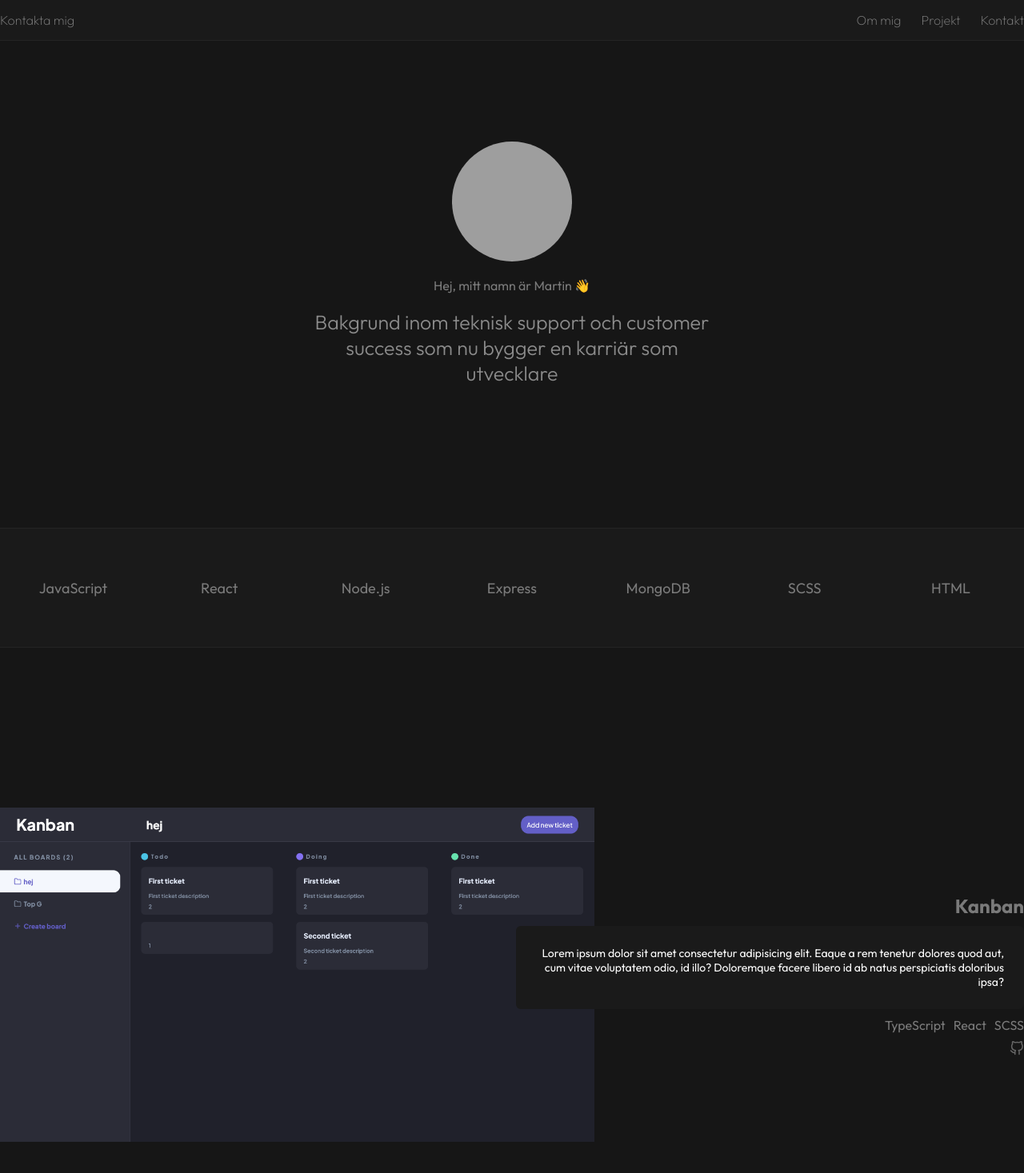
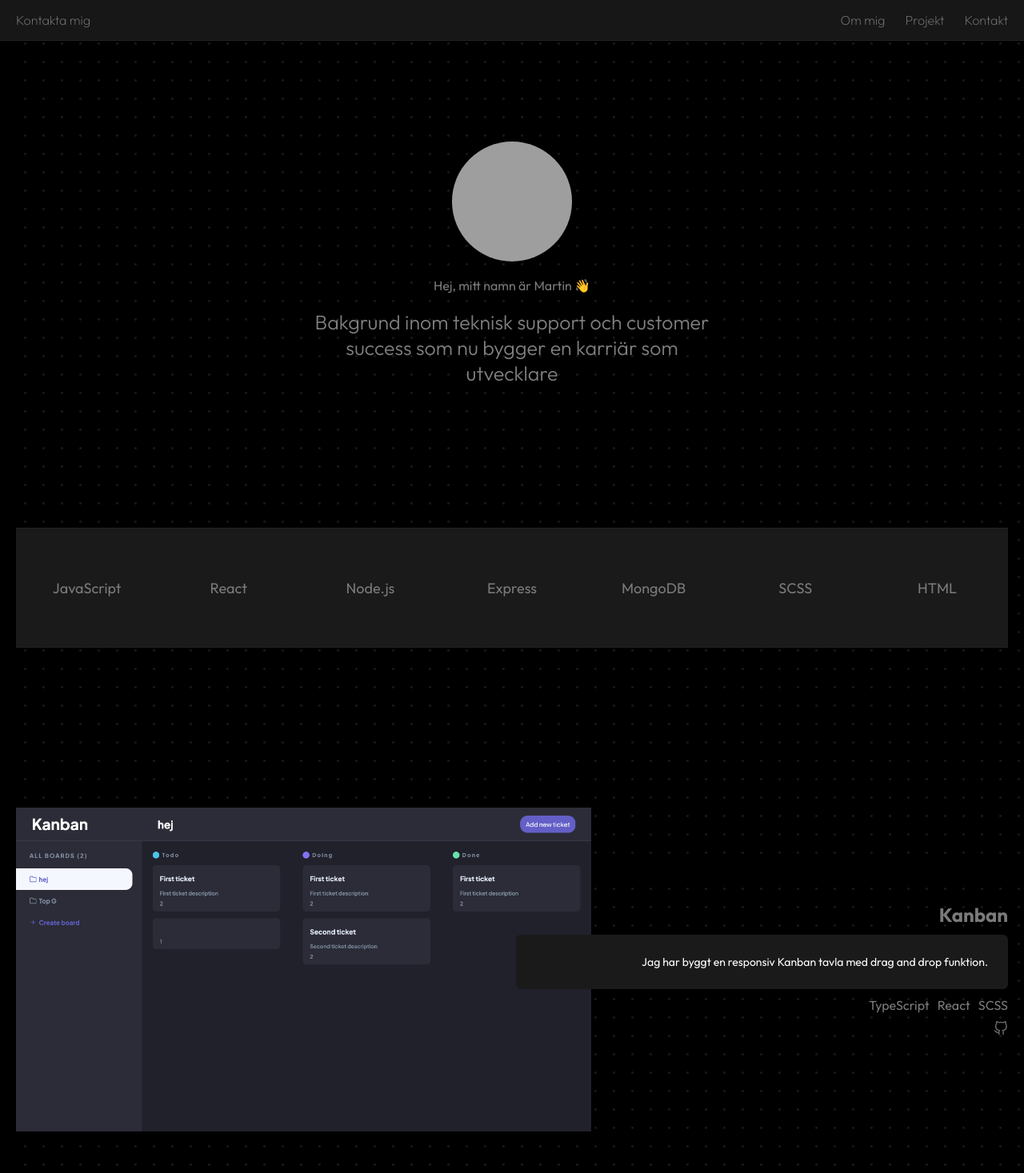
Before and after one commit to martin-apiwat/martin-portfolio, a React (Vite) app: page / in a window 1280 px wide. Shown: the top 1467 px of the page at 80% size. Built offline with nearby package versions, Linux system fonts and the light colour scheme; grey boxes are pictures that could not be loaded.

Commit message:
added info to my projects

```diff
--- a/src/App.css
+++ b/src/App.css
@@ -1,17 +1,12 @@
 .nav-container {
    display: flex;
-   padding: 15px 0px;
+   padding: 15px 20px;
    position: fixed;
    right: 0;
    width: 100%;
-   background: #1a1a1a;
+   background: #1a1a1aeb;
    border-bottom: 1.5px solid #242424;
    z-index: 999;
-}
-
-.macs-container {
-   margin: auto;
-   max-width: 1280px;
 }
 
 .navbar {
@@ -21,8 +16,8 @@
    align-items: center;
    font-weight: 200;
    font-size: 16px;
+   max-width: 1280px;
    margin: auto;
-   max-width: 1280px;
 }
 
 .contact:hover,
@@ -151,6 +146,7 @@ ul {
    gap: 200px;
    max-width: 1280px;
    margin: auto;
+   padding: 0px 20px;
 }
 
 .contact {
--- a/src/components/Project.jsx
+++ /dev/null
@@ -1,26 +0,0 @@
-import React from "react";
-
-function Project({ image, name, skills, link }) {
-   return (
-      <div className="card">
-         <div className="image">
-            <img src={image} width="100%" height="125px" alt="" />
-         </div>
-         <div className="card-b">
-            <div>
-               <h2 className="name">{name}</h2>
-               <div className="skills">
-                  {skills.map((skill) => {
-                     return <div>{skill}</div>;
-                  })}
-               </div>
-            </div>
-            <a href={link}>
-               <img className="github-logo" src="./img/github.svg" alt="" />
-            </a>
-         </div>
-      </div>
-   );
-}
-
-export default Project;
--- a/src/components/ProjectCard.jsx
+++ b/src/components/ProjectCard.jsx
@@ -1,6 +1,6 @@
 import "./ProjectCard.css";
 
-const ProjectCard = ({ image, name, skills, link }) => {
+const ProjectCard = ({ image, name, skills, link, info }) => {
    return (
       <div className="ProjectCard">
          <div className="ProjectCard__image">
@@ -8,11 +8,7 @@ const ProjectCard = ({ image, name, skills, link }) => {
          </div>
          <div className="ProjectCard__details">
             <h2 className="ProjectCard__title">{name}</h2>
-            <div className="ProjectCard__desc">
-               Lorem ipsum dolor sit amet consectetur adipisicing elit. Eaque a
-               rem tenetur dolores quod aut, cum vitae voluptatem odio, id illo?
-               Doloremque facere libero id ab natus perspiciatis doloribus ipsa?
-            </div>
+            <div className="ProjectCard__desc">{info}</div>
             <div className="ProjectCard__skills">
                {skills.map((skill) => {
                   return <span>{skill}</span>;
--- a/src/components/Projects.jsx
+++ b/src/components/Projects.jsx
@@ -1,5 +1,4 @@
 import React from "react";
-import Project from "./Project";
 import PROJECTS from "../projects";
 import ProjectCard from "./ProjectCard";
 
--- a/src/index.css
+++ b/src/index.css
@@ -9,5 +9,5 @@
 }
 
 body {
-   background-color: #161616;
+   background-image: url(assets/Background.png);
 }
--- a/src/projects.js
+++ b/src/projects.js
@@ -6,18 +6,21 @@ const PROJECTS = [
    {
       image: kanban,
       name: "Kanban",
+      info: "Jag har byggt en responsiv Kanban tavla med drag and drop funktion.",
       skills: ["TypeScript", "React", "SCSS"],
       link: "https://github.com/martin-apiwat/kanban-board",
    },
    {
       image: spotify,
       name: "Spotify Clone",
+      info: "Jag byggde en spotify klon med hjälp av Spotifys API. Man kan logga in på sitt riktiga Spotify konto, se sina personliga spellistor, samt spela upp, pause:a och skippa låtar på sina spellistor.",
       skills: ["JavaScript", "Next.js", "Tailwind", "Spotify-API"],
       link: "https://github.com/martin-apiwat/spotify-clone",
    },
    {
       image: klarna,
       name: "Klarna Checkout",
+      info: "Jag har byggt en Klarna Checkout med hjälp av Klarnas API dokumentation som kan användas som en fristående betalningsportal och integreras i andra e-handelssidor",
       skills: ["JavaScript", "Express", "Node.js"],
       link: "https://github.com/martin-apiwat/Klarna-Checkout",
    },
```
Also changed, not shown: src/assets/Background.png (added).
